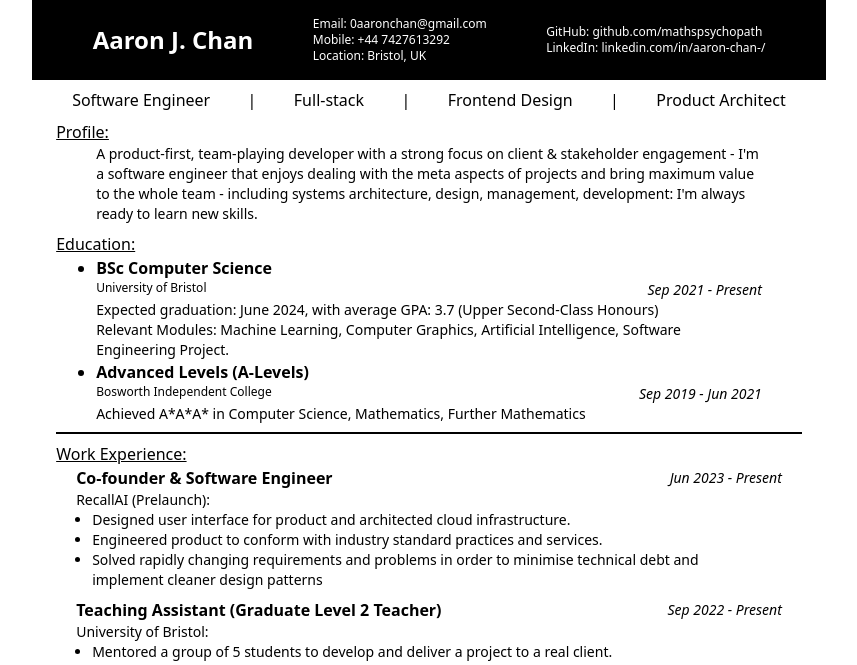
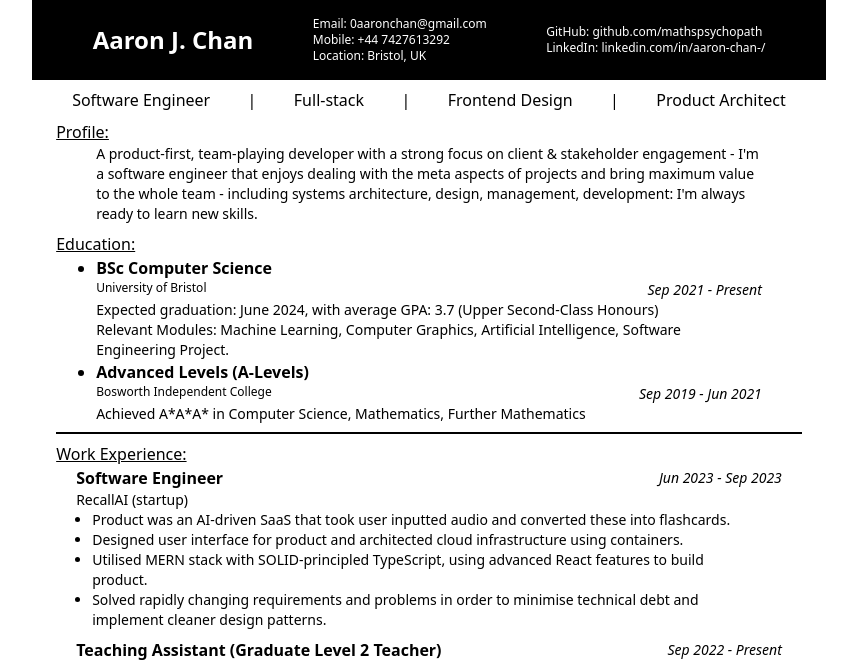
Before and after one commit to achandev/cv, a plain HTML site: page index.html in a window 1280 px wide. Shown: the top 665 px of the page, without its empty margins (211-1068 px from the left). Drawn offline with nearby package versions, Linux system fonts and the light colour scheme.

Commit message:
added startup end

```diff
--- a/index.html
+++ b/index.html
@@ -102,22 +102,26 @@
           <div class="flex flex-col gap-2">
             <div class="mx-5">
               <div class="flex justify-between items-center">
-                <h1 class="font-bold">Co-founder & Software Engineer</h1>
-                <p class="text-sm italic">Jun 2023 - Present</p>
+                <h1 class="font-bold">Software Engineer</h1>
+                <p class="text-sm italic">Jun 2023 - Sep 2023</p>
               </div>
-              <p class="text-sm">RecallAI (Prelaunch):</p>
+              <p class="text-sm">RecallAI (startup)</p>
               <ul class="list-disc mx-4 text-sm mr-10">
                 <li>
-                  Designed user interface for product and architected cloud
-                  infrastructure.
+                  Product was an AI-driven SaaS that took user inputted audio
+                  and converted these into flashcards.
                 </li>
                 <li>
-                  Engineered product to conform with industry standard practices
-                  and services.
+                  Designed user interface for product and architected cloud
+                  infrastructure using containers.
+                </li>
+                <li>
+                  Utilised MERN stack with SOLID-principled TypeScript, using
+                  advanced React features to build product.
                 </li>
                 <li>
                   Solved rapidly changing requirements and problems in order to
-                  minimise technical debt and implement cleaner design patterns
+                  minimise technical debt and implement cleaner design patterns.
                 </li>
               </ul>
             </div>
```
Also changed, not shown: 1 other file.
